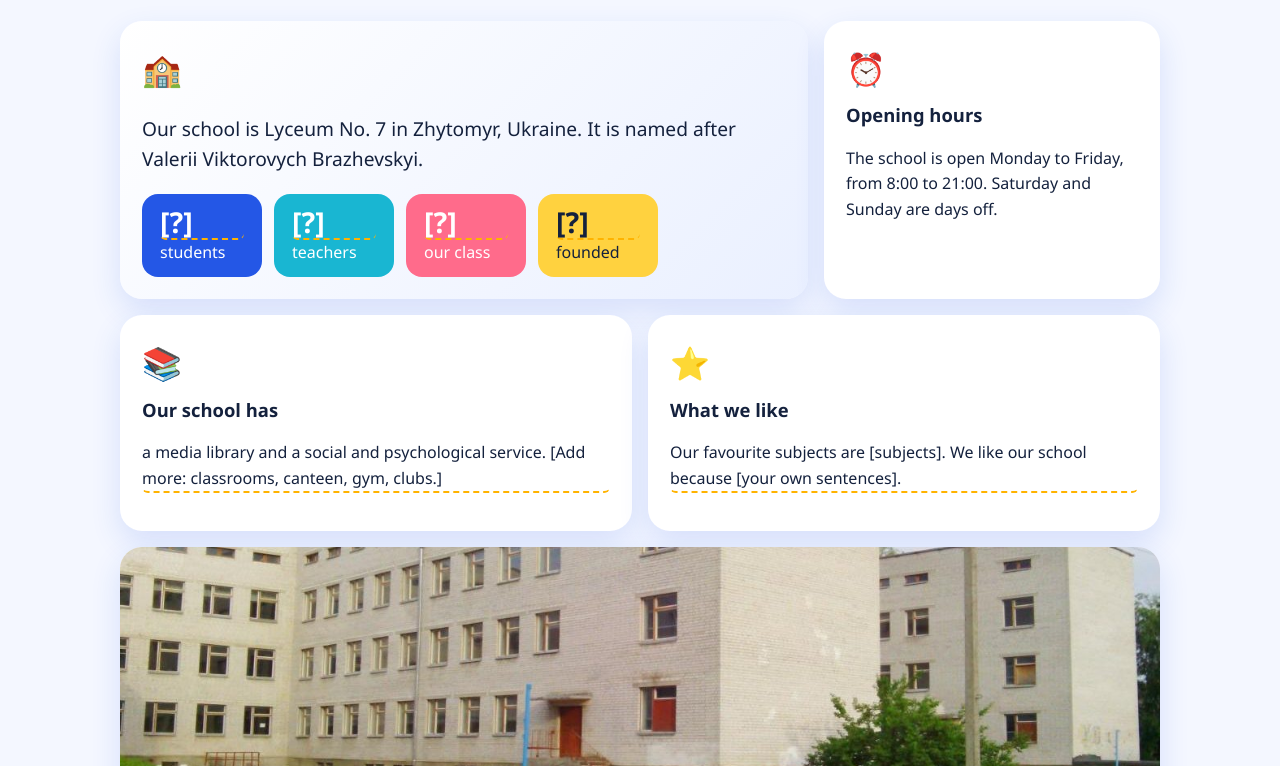
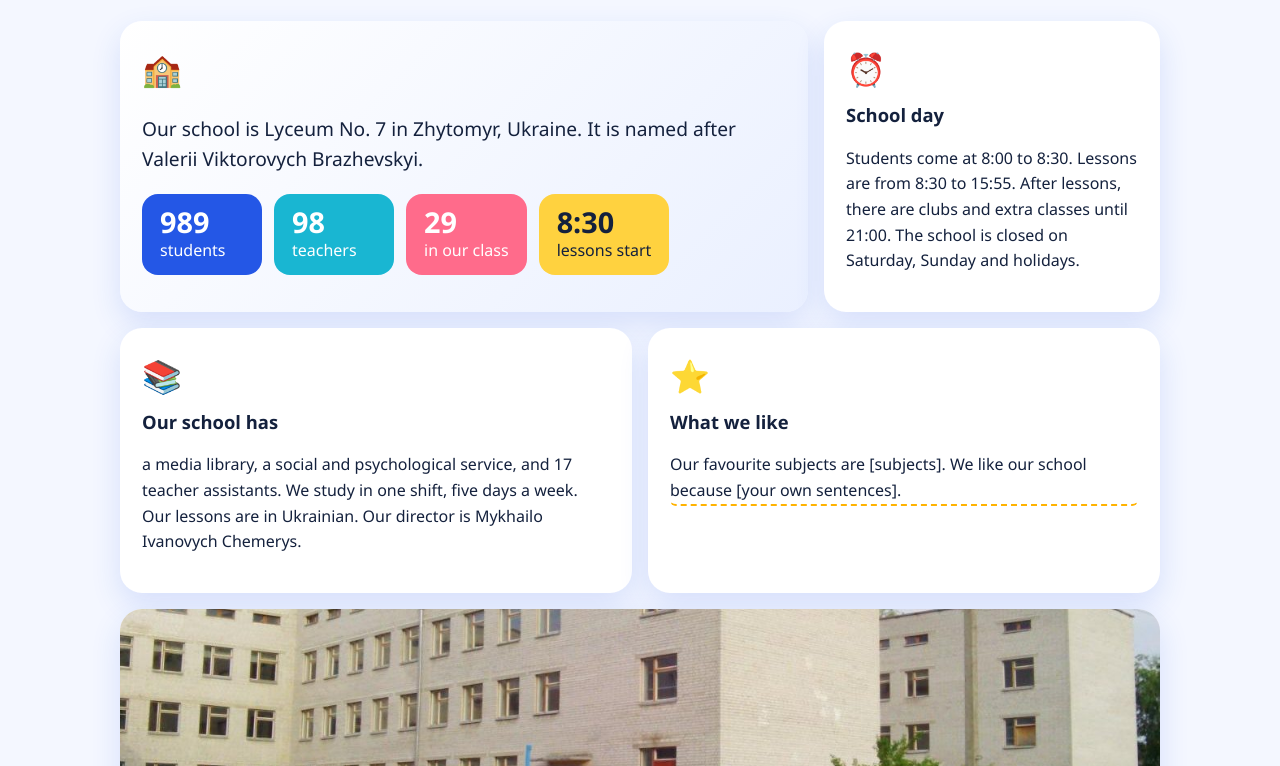
Before and after one commit to TaniaTiOst/tiost, a plain HTML site: page school-page/index.html in a window 1280 px wide. Shown: the part 734-1500 px from the top of the page. Drawn offline with Linux system fonts and the light colour scheme.

Commit message:
Add school facts (students, teachers, schedule, director) and polish English
Co-Authored-By: Claude Sonnet 5.5 <noreply@anthropic.com>
Claude-Session: https://claude.ai/code/session_01Qy6qFyCNgooEgdsECDhwx2

```diff
--- a/school-page/index.html
+++ b/school-page/index.html
@@ -158,21 +158,21 @@
         <span class="ic">🏫</span>
         <p class="big-text" contenteditable data-k="about1">Our school is Lyceum No. 7 in Zhytomyr, Ukraine. It is named after Valerii Viktorovych Brazhevskyi.</p>
         <div class="stats">
-          <div class="stat"><b contenteditable data-k="st1">[?]</b>students</div>
-          <div class="stat"><b contenteditable data-k="st2">[?]</b>teachers</div>
-          <div class="stat"><b contenteditable data-k="st3">[?]</b>our class</div>
-          <div class="stat"><b contenteditable data-k="st4">[?]</b>founded</div>
+          <div class="stat"><b contenteditable data-k="st1">989</b>students</div>
+          <div class="stat"><b contenteditable data-k="st2">98</b>teachers</div>
+          <div class="stat"><b contenteditable data-k="st3">29</b>in our class</div>
+          <div class="stat"><b contenteditable data-k="st4">8:30</b>lessons start</div>
         </div>
       </div>
       <div class="card c-sm">
         <span class="ic">⏰</span>
-        <h3>Opening hours</h3>
-        <p contenteditable data-k="about2">The school is open Monday to Friday, from 8:00 to 21:00. Saturday and Sunday are days off.</p>
+        <h3>School day</h3>
+        <p contenteditable data-k="about2">Students come at 8:00 to 8:30. Lessons are from 8:30 to 15:55. After lessons, there are clubs and extra classes until 21:00. The school is closed on Saturday, Sunday and holidays.</p>
       </div>
       <div class="card c-mid">
         <span class="ic">📚</span>
         <h3>Our school has</h3>
-        <p contenteditable data-k="about3">a media library and a social and psychological service. [Add more: classrooms, canteen, gym, clubs.]</p>
+        <p contenteditable data-k="about3">a media library, a social and psychological service, and 17 teacher assistants. We study in one shift, five days a week. Our lessons are in Ukrainian. Our director is Mykhailo Ivanovych Chemerys.</p>
       </div>
       <div class="card c-mid">
         <span class="ic">⭐</span>
@@ -206,7 +206,7 @@
         <button id="addRow">+ Add event</button>
         <button id="delRow">− Remove last</button>
       </div>
-      <div class="src">Events are from our lyceum website: 7.lic.zhitomir.ua</div>
+      <div class="src">Events and facts about the school: lyceum website, 7.lic.zhitomir.ua (student numbers are from 1 October 2026)</div>
     </div>
   </section>
 </main>
@@ -275,9 +275,9 @@ for(let i=1;i<=29;i++){
 /* events (first 3 come from the school website) */
 const defaults = [
   {d:'01', m:'Oct', t:"Defenders' Day", p:"Pupils of our lyceum say a big thank you to all defenders of Ukraine."},
-  {d:'15', m:'Oct', t:'Books about Life Today', p:'A literary event in our school library. Students talked about books about modern life in Ukraine and thought critically.'},
+  {d:'15', m:'Oct', t:'Books about Life Today', p:'A literary event in our school library. Students discussed books about life in Ukraine today and practised critical thinking.'},
   {d:'16', m:'Oct', t:'Healthy Food Day', p:'A special lesson about healthy eating. We learned that healthy food can be very tasty!'},
-  {d:'28', m:'Oct', t:'National Unity Radio Dictation', p:'A big dictation for all of Ukraine. Its idea: "Let’s unite with the Ukrainian word!"'}
+  {d:'28', m:'Oct', t:'National Unity Radio Dictation', p:'A dictation on the radio for the whole country. Its idea: "Let’s unite with the Ukrainian word!"'}
 ];
 const box = document.getElementById('events');
 let rows = parseInt(store.get('rows') || defaults.length, 10);
```
